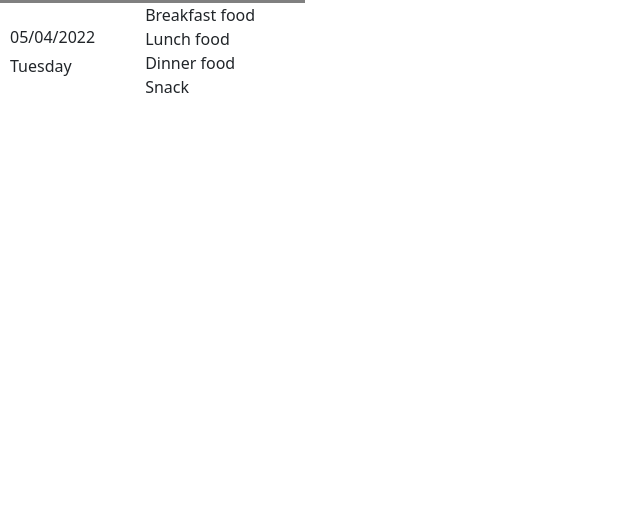
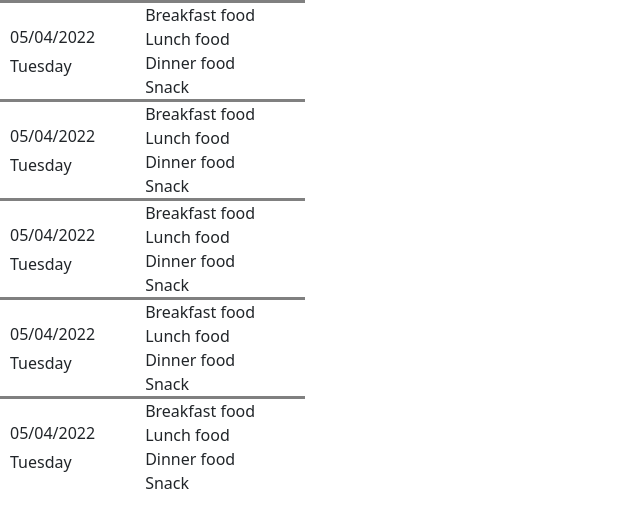
Before and after one commit to RosyJS/weight-tracker, an Angular app: page / in a window 1280 px wide. Shown: the top 528 px of the page, without its empty margins (0-640 px from the left). Built offline with nearby package versions, Linux system fonts and the light colour scheme.

Commit message:
diet-item-list component made

```diff
--- a/src/app/app.component.html
+++ b/src/app/app.component.html
@@ -1 +1 @@
-<diet-item></diet-item>
+<diet-item-list></diet-item-list>
--- a/src/app/app.module.ts
+++ b/src/app/app.module.ts
@@ -4,11 +4,13 @@ import { BrowserModule } from '@angular/platform-browser';
 import { AppRoutingModule } from './app-routing.module';
 import { AppComponent } from './app.component';
 import { DietItemComponent } from './diet-item/diet-item.component';
+import { DietItemListComponent } from './diet-item-list/diet-item-list.component';
 
 @NgModule({
   declarations: [
     AppComponent,
-    DietItemComponent
+    DietItemComponent,
+    DietItemListComponent
   ],
   imports: [
     BrowserModule,
--- /dev/null
+++ b/src/app/diet-item-list/diet-item-list.component.css
@@ -0,0 +1,4 @@
+.diet-items-list{
+    display: flex;
+    flex-direction: column;
+}
--- /dev/null
+++ b/src/app/diet-item-list/diet-item-list.component.html
@@ -0,0 +1,7 @@
+<div class = "diet-items-list">
+    <diet-item></diet-item>
+    <diet-item></diet-item>
+    <diet-item></diet-item>
+    <diet-item></diet-item>
+    <diet-item></diet-item>
+</div>
--- /dev/null
+++ b/src/app/diet-item-list/diet-item-list.component.ts
@@ -0,0 +1,15 @@
+import { Component, OnInit } from '@angular/core';
+
+@Component({
+  selector: 'diet-item-list',
+  templateUrl: './diet-item-list.component.html',
+  styleUrls: ['./diet-item-list.component.css']
+})
+export class DietItemListComponent implements OnInit {
+
+  constructor() { }
+
+  ngOnInit(): void {
+  }
+
+}
```
Also changed, not shown: 1 other file (tests, documents, lock files or other folders).
